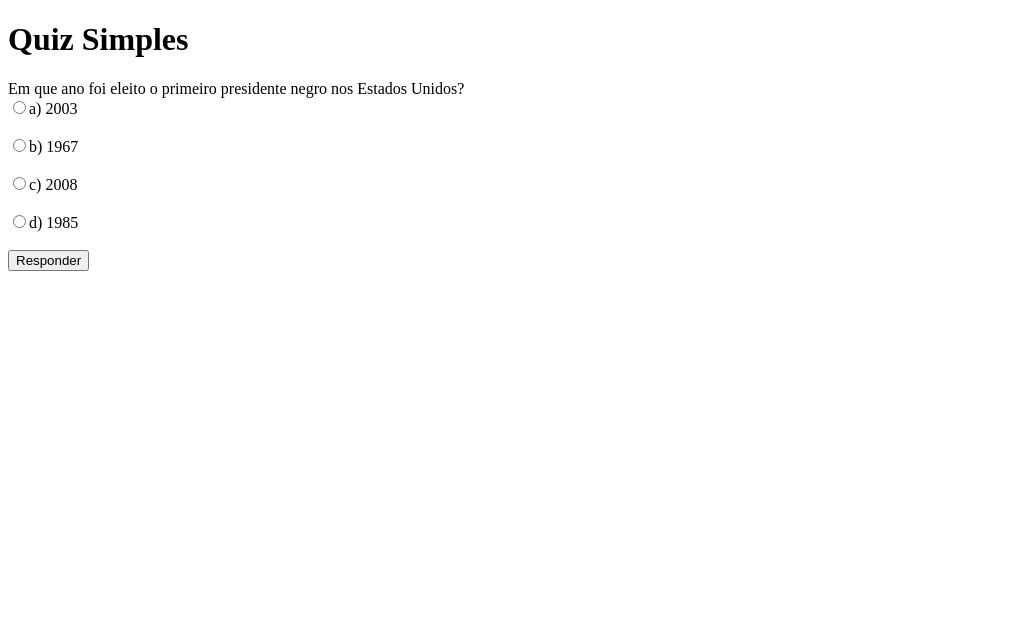
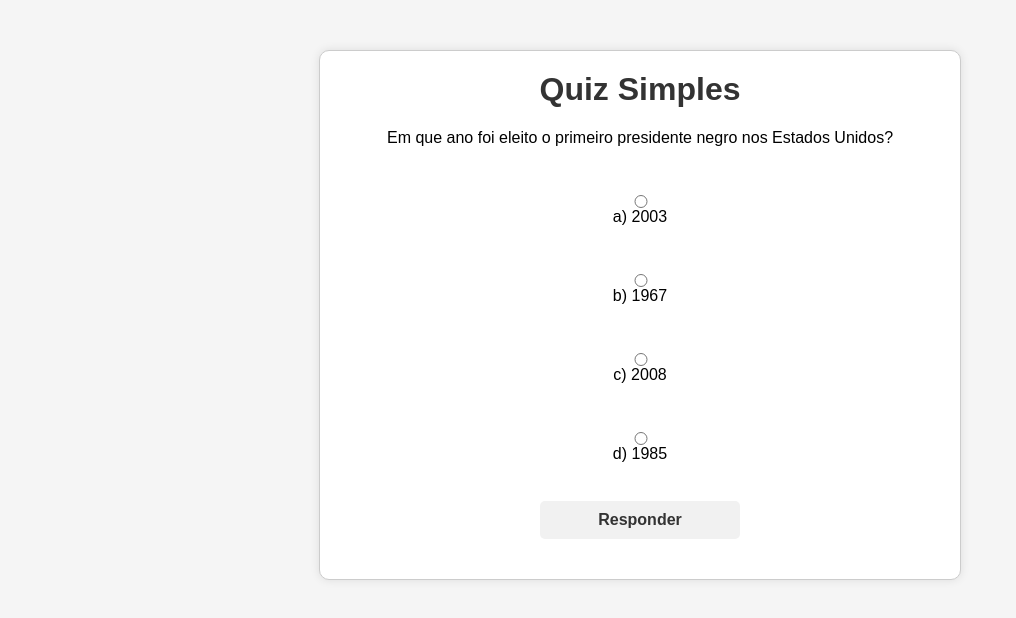
Before and after one commit to Squad-6-PDA/projetofinal, a plain HTML site: page Janine/index.html in a window 1280 px wide. Both pictures are taken after a click on the button "Iniciar". Shown: the whole page, without its empty margins (0-1016 px from the left). Drawn offline with Linux system fonts and the light colour scheme.

Commit message:
Termino das restaurações do sistema, pronto para estilização

```diff
--- a/Janine/index.css
+++ b/Janine/index.css
@@ -70,3 +70,7 @@ body {
     display: flex;
     flex-direction: column;
   }
+  .menuDeOpções{
+    display:block;
+    margin-top: 3rem;
+  }
--- a/Janine/index.html
+++ b/Janine/index.html
@@ -1,13 +1,11 @@
 <!DOCTYPE html>
 <html lang="pt-BR">
-
-</html>
 
 <head>
     <meta charset="UTF-8" />
     <meta name="viewport" content="width=device-width, initial-scale=1.0" />
     <title>Quiz Simples</title>
-    <link rel="stylesheet" href="./style.css" />
+    <link rel="stylesheet" href="./index.css" />
 </head>
 
 <body>
--- a/Janine/index.js
+++ b/Janine/index.js
@@ -48,7 +48,7 @@ function displayQuestion() {
 
   var alternativesHTML = '';
   questions[currentQuestionIndex].alternatives.forEach(function (alternative, index) {
-    alternativesHTML += `<br><input type="radio" name="answer" value="${index}">${alternative.text}<br>`;
+    alternativesHTML += `<input type="radio" name="answer" class="menuDeOpções" value="${index}">${alternative.text}<br>`;
   });
 
   alternativesHTML += '<br>';
```
